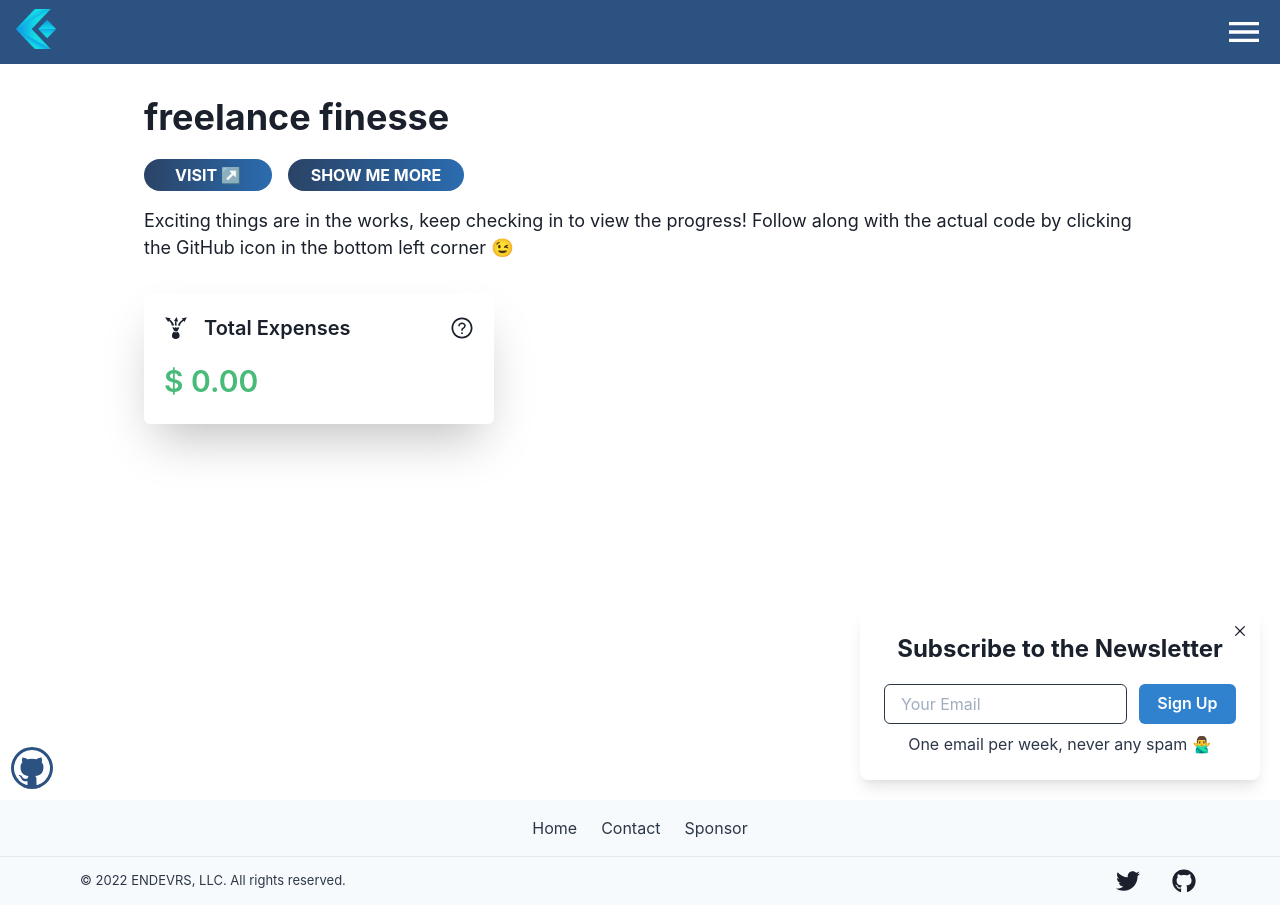
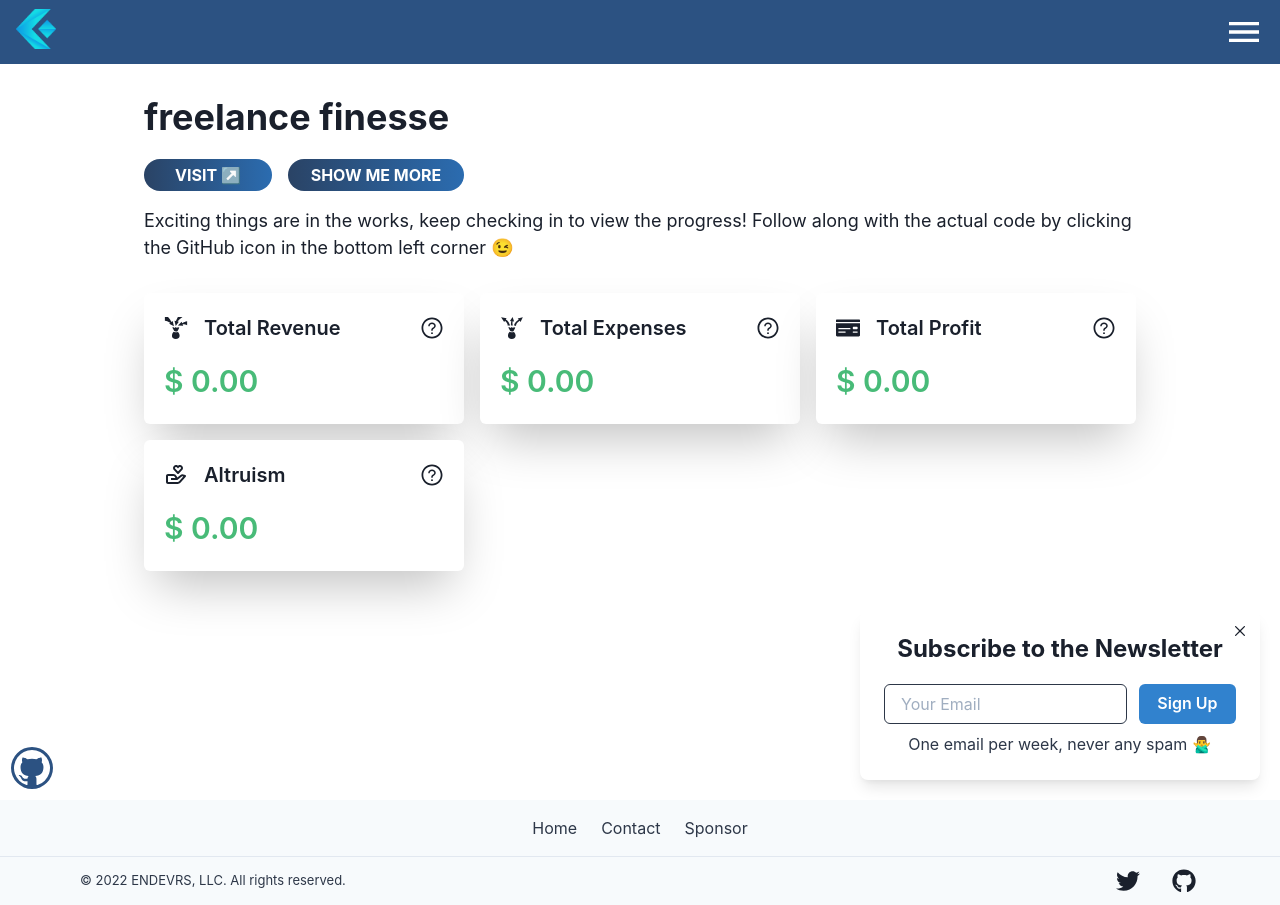
Before and after one commit to Seth-McKilla/mckilla-dot-dev-old, a Next.js app: page /projects/freelance-finesse in a window 1280 px wide. Built offline with nearby package versions, Linux system fonts and the light colour scheme.

Commit message:
Add remaining project financial summary cards

```diff
--- a/components/Card.tsx
+++ b/components/Card.tsx
@@ -13,8 +13,6 @@ export default function Card({ children, href }: Props) {
   const CardComponent = () => (
     <Box
       as={motion.div}
-      maxW={{ base: "auto", sm: 350 }}
-      w="full"
       bg={useColorModeValue("white", "gray.900")}
       boxShadow="2xl"
       rounded="md"
--- a/pages/projects/[name].tsx
+++ b/pages/projects/[name].tsx
@@ -1,7 +1,18 @@
 import fs from "fs";
 import { useRouter } from "next/router";
-import { Flex, Container, Heading, Text, Box, HStack } from "@chakra-ui/react";
-import { GiExpense } from "react-icons/gi";
+import {
+  Flex,
+  Container,
+  Heading,
+  Text,
+  Box,
+  HStack,
+  Grid,
+  GridItem,
+} from "@chakra-ui/react";
+import { FaMoneyCheck } from "react-icons/fa";
+import { GiExpense, GiProfit } from "react-icons/gi";
+import { BiDonateHeart } from "react-icons/bi";
 import { BasicLayout } from "layouts";
 import {
   CardFinancialTotal,
@@ -59,12 +70,45 @@ const Projects: NextPage = () => {
               "Exciting things are in the works, keep checking in to view the progress! Follow along with the actual code by clicking the GitHub icon in the bottom left corner 😉"
             }
           </Text>
-          <CardFinancialTotal
-            icon={<GiExpense size={24} />}
-            title="Total Expenses"
-            description="Total expenses for this project. Actual line items coming soon!"
-            amount={0}
-          />
+          <Grid
+            gap={4}
+            templateRows="repeat(2, 1fr)"
+            templateColumns="repeat(6, 1fr)"
+            pb={8}
+          >
+            <GridItem colSpan={{ base: 6, md: 3, lg: 2 }}>
+              <CardFinancialTotal
+                icon={<GiProfit size={24} />}
+                title="Total Revenue"
+                description="Total gross revenue for this project."
+                amount={0} // Stripe API
+              />
+            </GridItem>
+            <GridItem colSpan={{ base: 6, md: 3, lg: 2 }}>
+              <CardFinancialTotal
+                icon={<GiExpense size={24} />}
+                title="Total Expenses"
+                description="Total expenses for this project. Actual line items coming soon!"
+                amount={0} // Plaid API
+              />
+            </GridItem>
+            <GridItem colSpan={{ base: 6, md: 3, lg: 2 }}>
+              <CardFinancialTotal
+                icon={<FaMoneyCheck size={24} />}
+                title="Total Profit"
+                description="Total profit for this project (i.e. revenue - expenses)."
+                amount={0} // Stripe and Plaid APIs
+              />
+            </GridItem>
+            <GridItem colSpan={{ base: 6, md: 3, lg: 2 }}>
+              <CardFinancialTotal
+                icon={<BiDonateHeart size={24} />}
+                title="Altruism"
+                description="Total revenue donated to effective charities."
+                amount={0} // Manual entry or pulled from Stripe / Plaid API somehow
+              />
+            </GridItem>
+          </Grid>
         </Container>
         <LinkGitHubSource path="projects/index.tsx" />
       </Flex>
```
